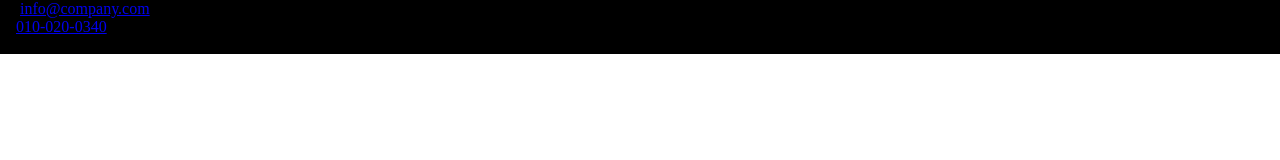
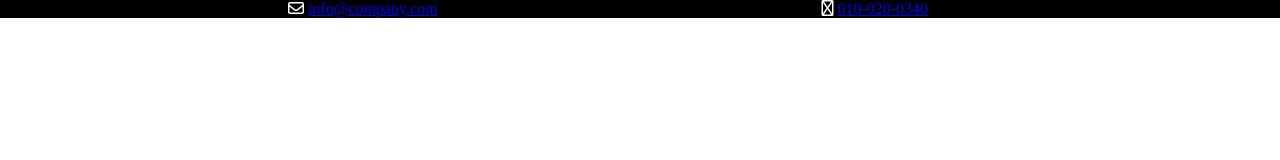
Before and after one commit to arifa-iqbal/nay-websit, a plain HTML site: page index.html in a window 1280 px wide. Drawn offline with Linux system fonts and the light colour scheme.

Commit message:
giving styling to mainbar

```diff
--- a/index.html
+++ b/index.html
@@ -20,7 +20,7 @@
           <a href="#">info@company.com</a>
         </div>
         <div class="mail">
-          <i class="fa-regular fa-phone-flip"></i>
+          <i class="fa-regular fa-phone"></i>
           <a href="#">010-020-0340</a>
         </div>
       </div>
--- a/style.css
+++ b/style.css
@@ -5,4 +5,17 @@ body {
 }
 .mainBar {
   background-color: black;
+  display: flex;
+  justify-content: space-between;
+  align-items: center;
 }
+.mainBar .socialAccounts {
+  display: flex;
+  align-items: center;
+  justify-content: space-around;
+  width: 80%;
+  margin: 0 auto;
+}
+.mainBar .socialAccounts .mail i {
+  color: white;
+}
```
